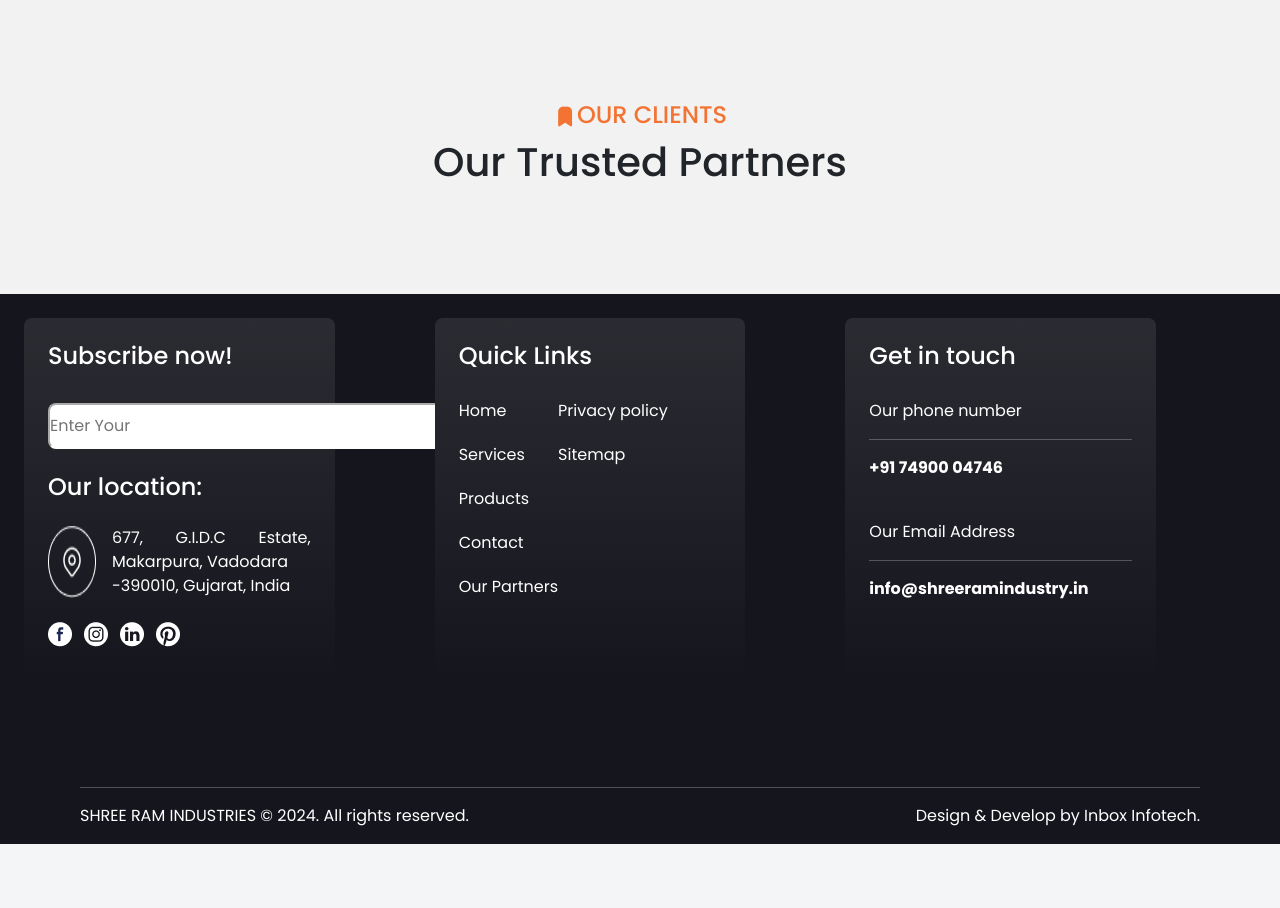
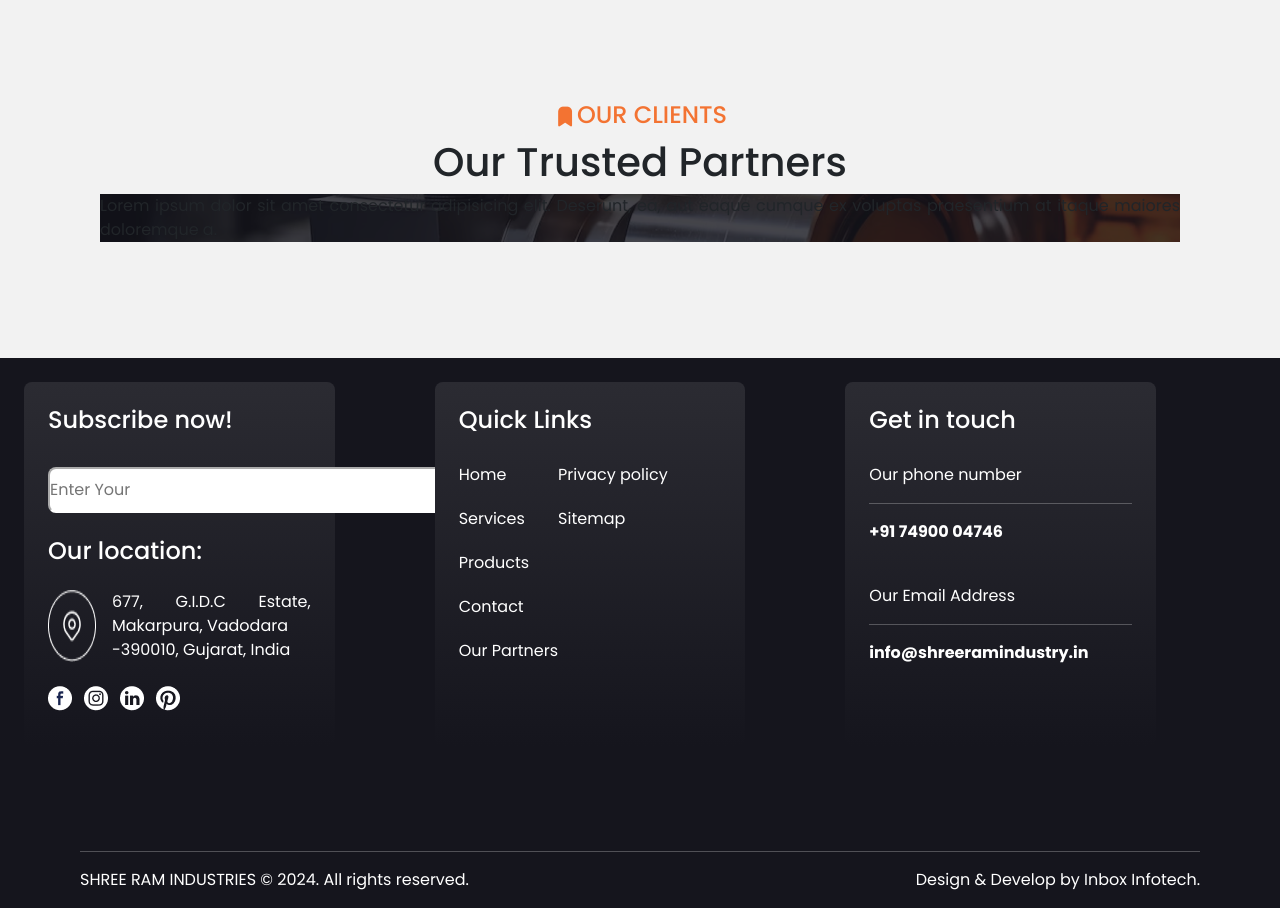
Before and after one commit to InboxTech/shree_ram_industry, a PHP site: page / in a window 1280 px wide. Shown: the part 4279-5187 px from the top of the page. Before the commit the page ends 5123 px from the top, so only its background shows below. Run offline with PHP 8.4, Linux system fonts and the light colour scheme.

Commit message:
aaded some features.

```diff
--- a/index.html
+++ b/index.html
@@ -392,7 +392,7 @@
 
             </div>
             <div class="bottom">
-
+                <p>Lorem ipsum dolor sit amet consectetur adipisicing elit. Deserunt, ea, aut eaque cumque ex voluptas praesentium at itaque maiores doloremque a.</p>
             </div>
          </div>
 
--- a/public/css/style.css
+++ b/public/css/style.css
@@ -255,6 +255,13 @@ p {
     text-align: center;
 }
 
+.i-6 .bottom{
+    /* display: block;
+    width: 100%;
+    height: 100%;
+    object-fit: cover; */
+    background-image: url(../image/i6.3.png);
+}
 
 /* extra */
 .test {
```
Also changed, not shown: public/image/i6.2.png (renamed from public/image/i6.png), public/image/i6.3.png (added).
